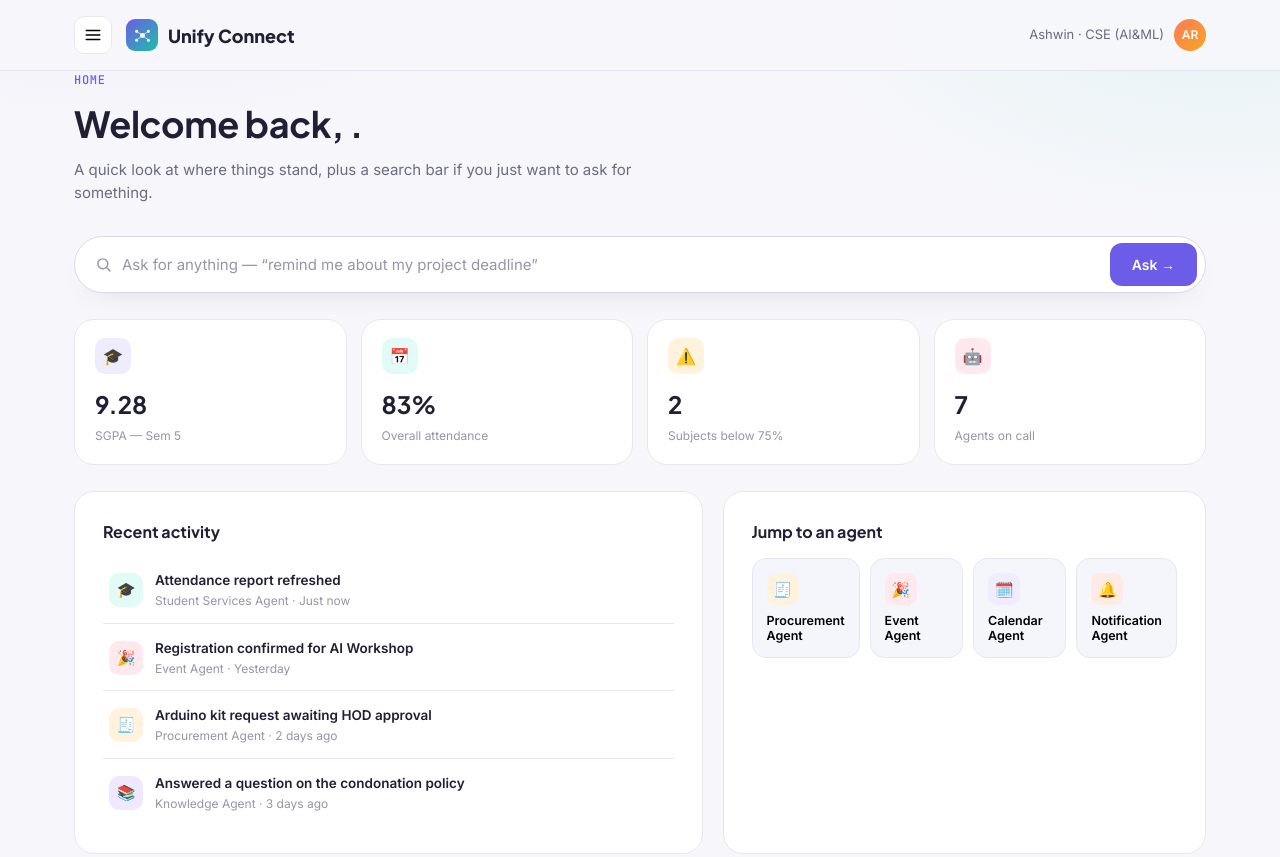
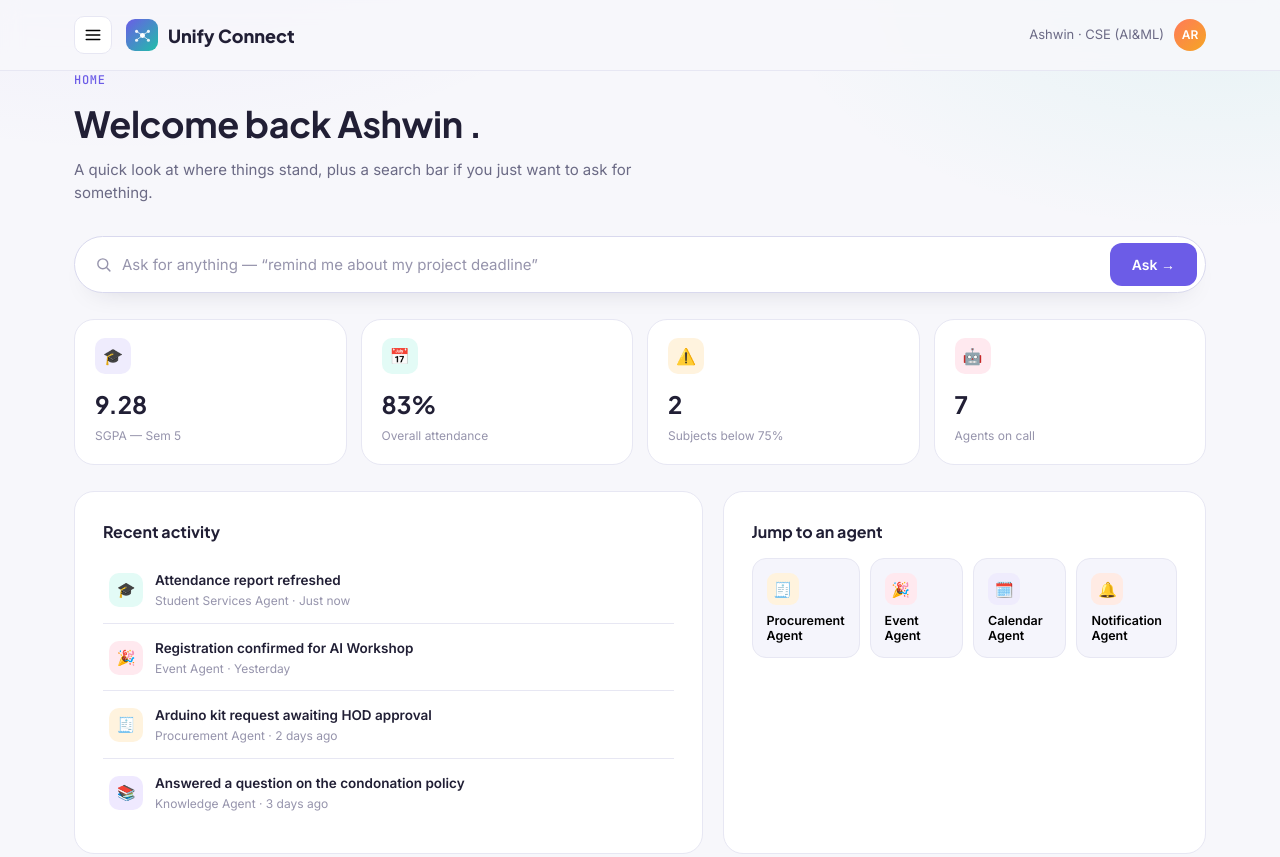
Before and after one commit to dashwingoud2309-art/unify, a plain HTML site: page index.html in a window 1280 px wide. Shown: the top 857 px of the page. Drawn offline with Linux system fonts and the light colour scheme.

Commit message:
Fix greeting message for user Ashwin

```diff
--- a/index.html
+++ b/index.html
@@ -645,7 +645,7 @@ function renderHome(){
   }).join("");
 
   return `
-    ${pageHead("Home", `Welcome back, ${student.name.split("Ashwin")[0]}.`, "A quick look at where things stand, plus a search bar if you just want to ask for something.")}
+    ${pageHead("Home", `Welcome back Ashwin ${student.name.split(" ")[0]}.`, "A quick look at where things stand, plus a search bar if you just want to ask for something.")}
     <div class="home-search">
       <svg viewBox="0 0 24 24" fill="none" stroke="currentColor" stroke-width="2" stroke-linecap="round"><circle cx="11" cy="11" r="7"/><line x1="21" y1="21" x2="16.65" y2="16.65"/></svg>
       <input id="home-search-input" type="text" placeholder="Ask for anything — “remind me about my project deadline”" value="${escapeHtml(STATE.homeSearch)}" />
```
